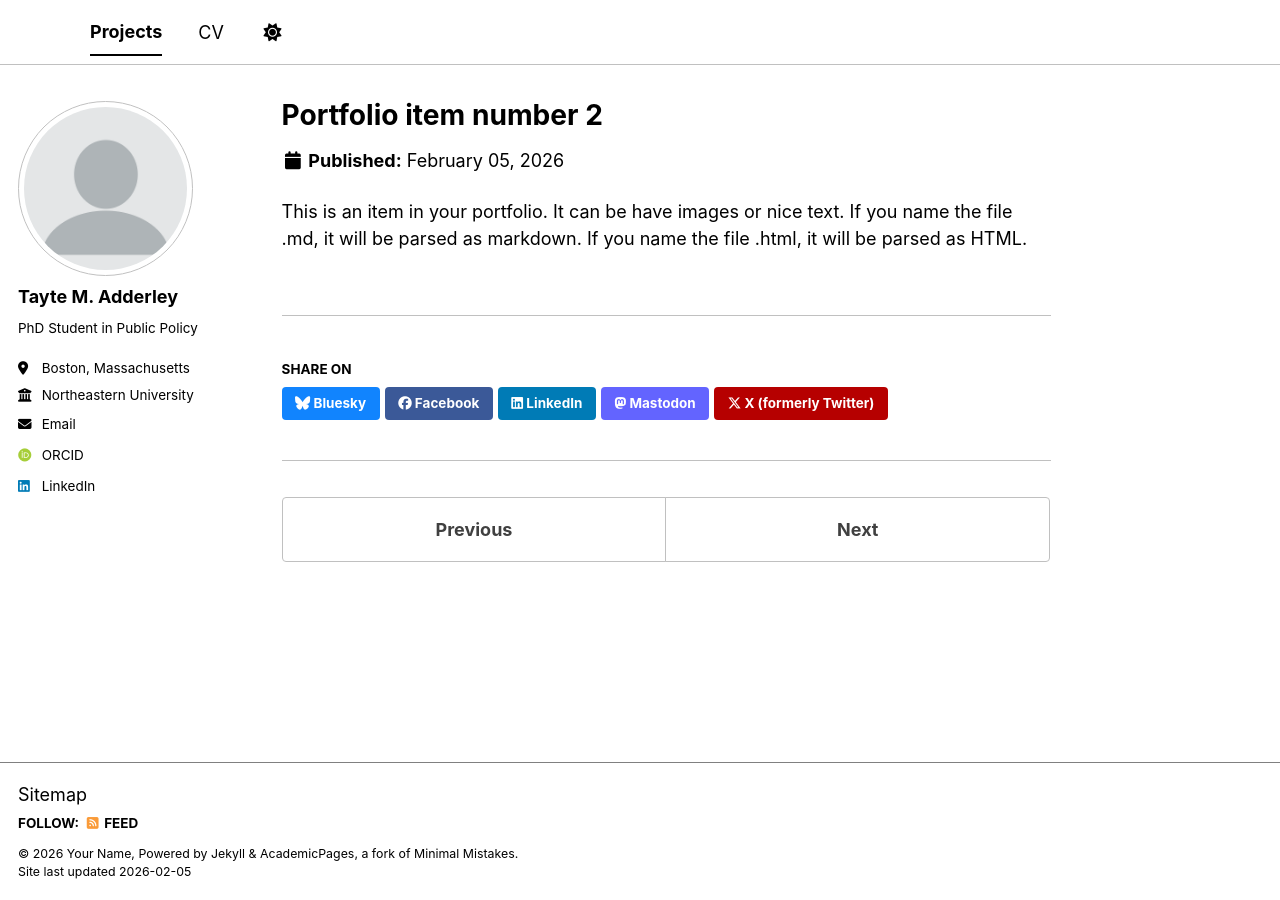
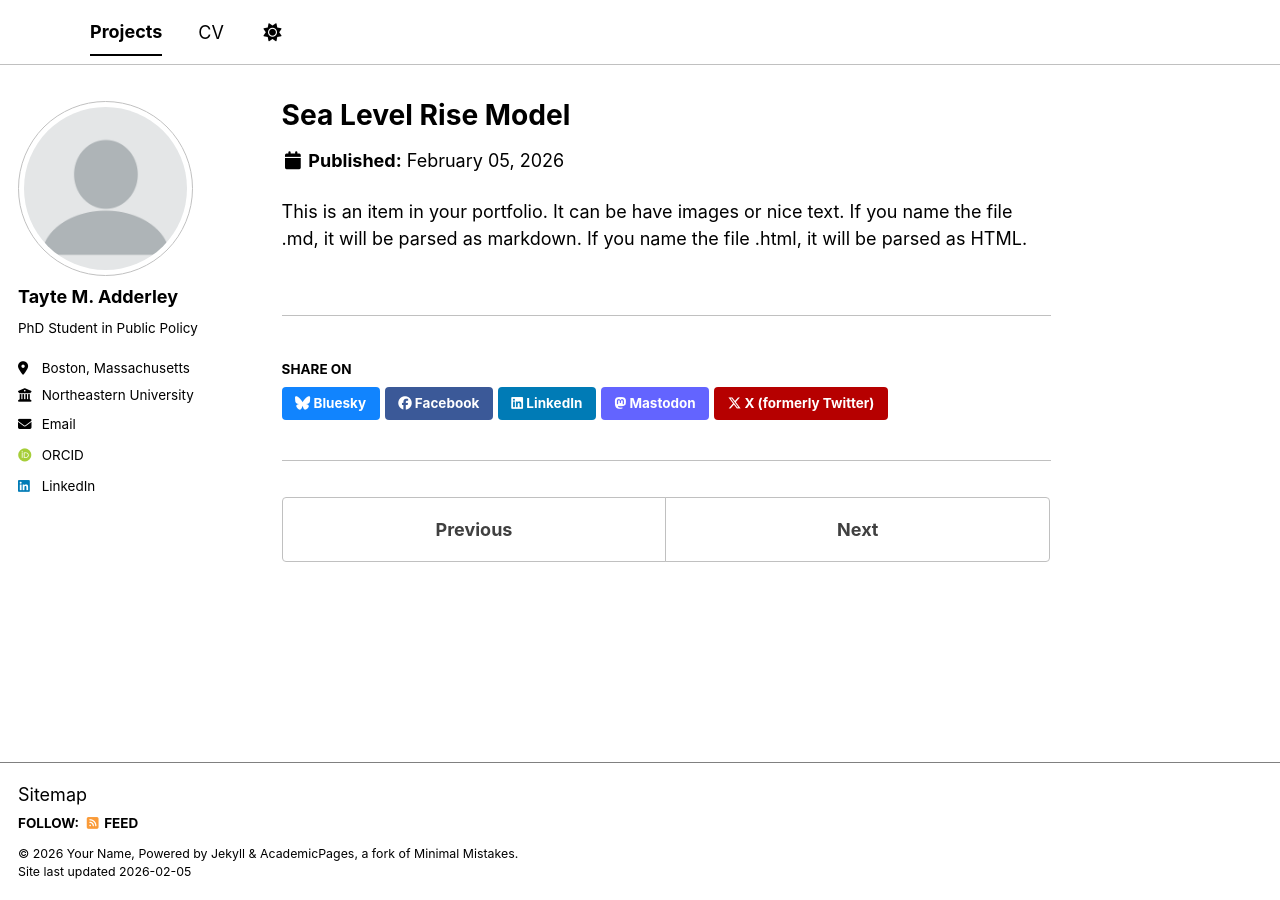
Before and after one commit to tayteadderley/tayteadderley.github.io, a Jekyll site: the page built from _portfolio/portfolio-2.html, in a window 1280 px wide. Built offline with Jekyll 4.4.1, drawn with Linux system fonts in a browser that asks for light colours; some web fonts are replaced; a script bundle is joined from its source files by our own code; library files that are not in the unit come from our copies.

Commit message:
Update portfolio-2.html

```diff
--- a/_portfolio/portfolio-2.html
+++ b/_portfolio/portfolio-2.html
@@ -1,5 +1,5 @@
 ---
-title: "Portfolio item number 2"
+title: "Sea Level Rise Model"
 excerpt: "Short description of portfolio item number 2 <br/><img src='/images/500x300.png'>"
 collection: portfolio
 ---
```
